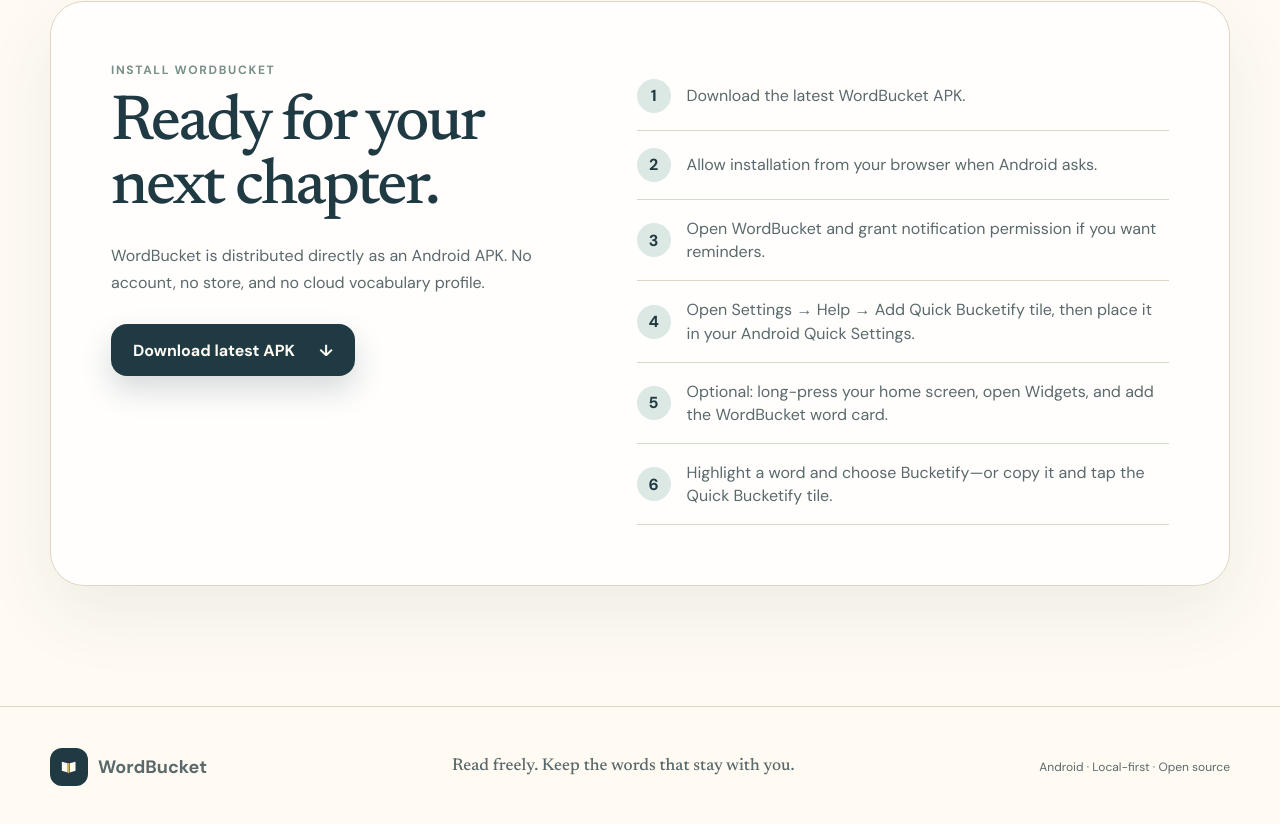
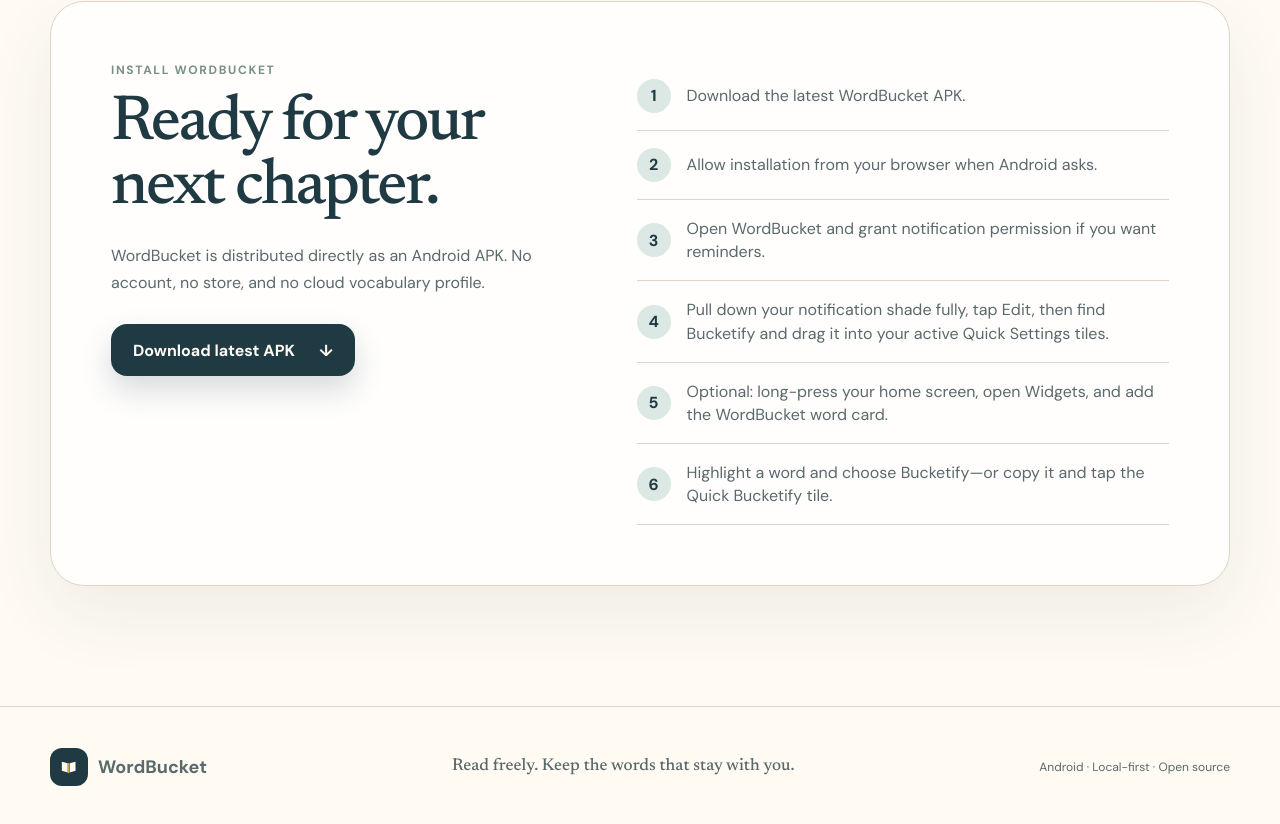
Before and after one commit to HenokYoseph01/wordbucket-site, a Next.js app: page / in a window 1280 px wide. Shown: the part 3443-4267 px from the top of the page. Built offline with nearby package versions, Linux system fonts and the light colour scheme; no server answers.

Commit message:
Clarify Quick Settings setup

```diff
--- a/app/page.tsx
+++ b/app/page.tsx
@@ -25,7 +25,7 @@
   "Download the latest WordBucket APK.",
   "Allow installation from your browser when Android asks.",
   "Open WordBucket and grant notification permission if you want reminders.",
-  "Open Settings → Help → Add Quick Bucketify tile, then place it in your Android Quick Settings.",
+  "Pull down your notification shade fully, tap Edit, then find Bucketify and drag it into your active Quick Settings tiles.",
   "Optional: long-press your home screen, open Widgets, and add the WordBucket word card.",
   "Highlight a word and choose Bucketify—or copy it and tap the Quick Bucketify tile.",
 ];
```
